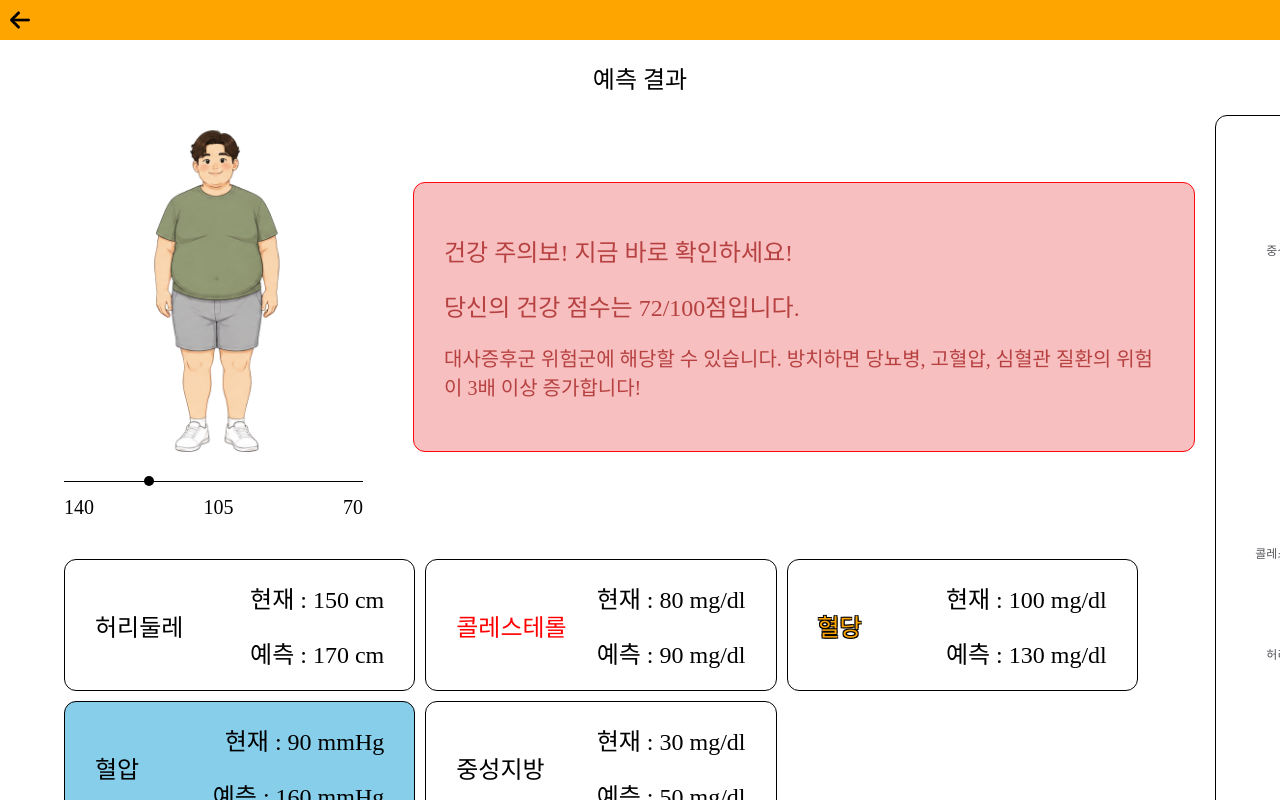
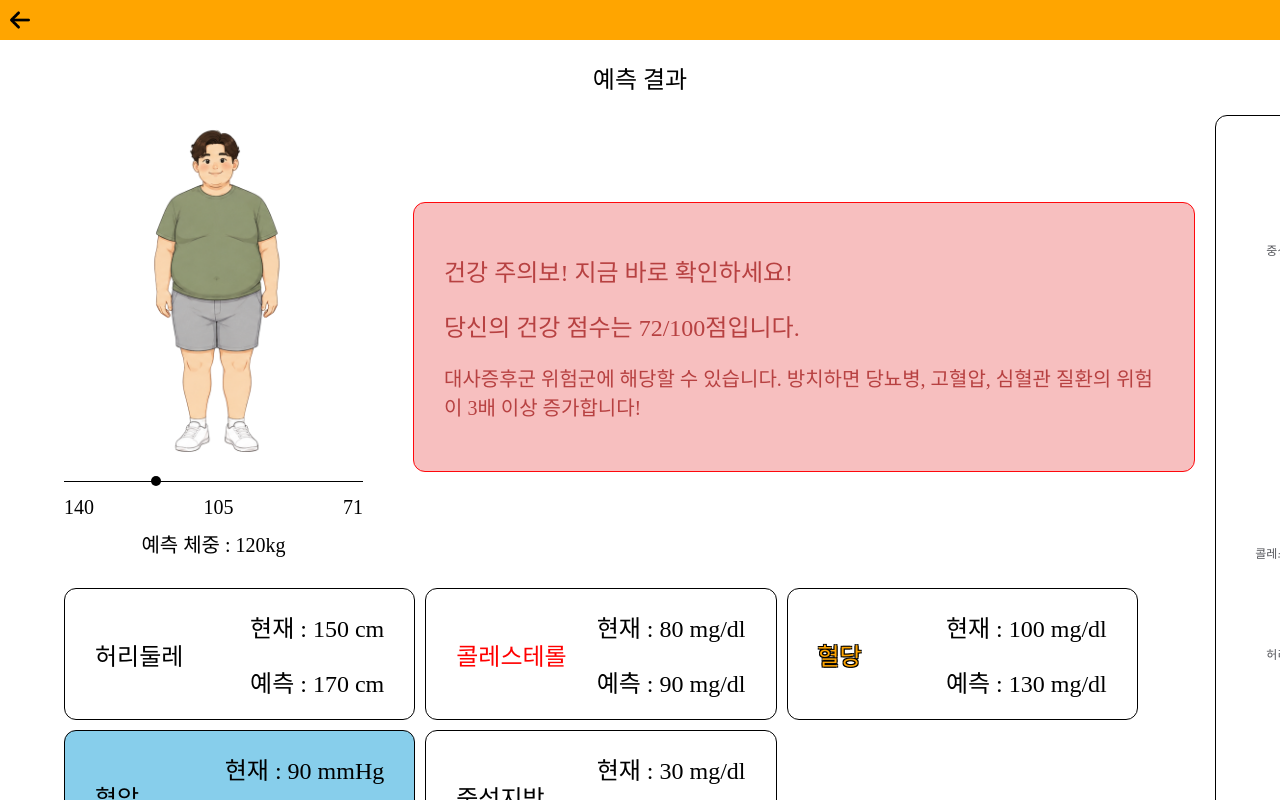
Before and after one commit to 2026-SMHRD-KDT-HealthCare-5/SlimHealth, a React (Vite) app in the folder Front/React/: page /prediction in a window 1280 px wide. Shown: the top 800 px of the page. Built offline with nearby package versions, Linux system fonts and the light colour scheme; a web font is replaced by a local one.

Commit message:
[fix]슬라이더에 따라 체중 측정할 수 있도록 수정

```diff
--- a/Front/React/src/api/healthDataApi.js
+++ b/Front/React/src/api/healthDataApi.js
@@ -101,7 +101,7 @@ export const getKPIPredictionApi = () => {
           predictionValue: 50,
         },
       ],
-      sliderValue: 80,
+      weight: 120,
     });
   });
 };
--- a/Front/React/src/components/Slider/Slider.jsx
+++ b/Front/React/src/components/Slider/Slider.jsx
@@ -42,7 +42,7 @@ export const Slider = ({ value, onChange, maxValue, minValue }) => {
     };
   });
 
-  const centerValue = (maxValue + minValue) / 2;
+  const centerValue = parseInt((maxValue + minValue) / 2);
   const valueArray = [maxValue, centerValue, minValue];
 
   return (
--- a/Front/React/src/pages/DataInput.jsx
+++ b/Front/React/src/pages/DataInput.jsx
@@ -16,6 +16,8 @@ import { RadioButton } from "../components/RadioButton/RadioButton";
 
 const MaleCode = "Male";
 const FemaleCode = "Female";
+
+const ocrImageSize = 489;
 
 const inputFields = [
   {
@@ -267,21 +269,25 @@ const DataInput = () => {
         <div style={{ width: 120 }}></div>
         {/* ocr 입력 부분 */}
         <div className="vertical-flex">
-          <div style={{ width: 509, height: 509 }}>
+          <div style={{ width: ocrImageSize + 20, height: ocrImageSize + 20 }}>
             {ocrImages && (
               <>
                 {ocrImages[0].type === "application/pdf" ? (
                   <iframe
                     src={URL.createObjectURL(ocrImages[0])}
-                    width={489}
-                    height={489}
+                    width={ocrImageSize}
+                    height={ocrImageSize}
                     title="pdf-viewer"
                   />
                 ) : (
                   <img
                     src={URL.createObjectURL(ocrImages[0])}
                     alt="preview"
-                    style={{ width: 489, height: 489, objectFit: "cover" }}
+                    style={{
+                      width: ocrImageSize,
+                      height: ocrImageSize,
+                      objectFit: "cover",
+                    }}
                   />
                 )}
               </>
--- a/Front/React/src/pages/Prediction.jsx
+++ b/Front/React/src/pages/Prediction.jsx
@@ -28,9 +28,13 @@ const sliderImageList = [
   character5,
 ];
 
+const sliderMaxValue = 140;
+const sliderMinValue = 71;
+
 const Prediction = () => {
   //슬라이더 부분
   const [sliderValue, setSliderValue] = useState(0);
+  const [userWeight, setUserWeight] = useState(0);
   const [currentSliderImage, setCurrentSliderImage] = useState(
     sliderImageList[0],
   );
@@ -49,11 +53,17 @@ const Prediction = () => {
 
   const handleChangeSlider = (value, isSetResult) => {
     setSliderValue(value);
+
     setCurrentSliderImage(
       sliderImageList[
         parseInt(value / ((sliderWidth + 1) / sliderImageList.length))
       ],
     );
+
+    const weight = parseInt(
+      sliderMaxValue - (value / sliderWidth) * sliderMinValue,
+    );
+    setUserWeight(weight);
 
     //예측 부분 조정
     if (isSetResult) {
@@ -107,12 +117,17 @@ const Prediction = () => {
         //5대지표 예측결과 설정
         setKpiResultList(data.result);
 
-        setSliderValue(data.sliderValue);
+        const weight = data.weight;
+        setUserWeight(weight);
+
+        const sliderVal =
+          ((sliderMaxValue - weight) / (sliderMaxValue - sliderMinValue)) *
+          sliderWidth;
+        setSliderValue(sliderVal);
+
         setCurrentSliderImage(
           sliderImageList[
-            parseInt(
-              data.sliderValue / ((sliderWidth + 1) / sliderImageList.length),
-            )
+            parseInt(sliderVal / ((sliderWidth + 1) / sliderImageList.length))
           ],
         );
       } catch (e) {
@@ -150,9 +165,11 @@ const Prediction = () => {
                   handleChangeSlider(value, true);
                 }}
                 value={sliderValue}
-                maxValue={140}
-                minValue={70}
+                maxValue={sliderMaxValue}
+                minValue={sliderMinValue}
               />
+              <div style={{ height: 10 }}></div>
+              <Text>{`예측 체중 : ${userWeight}kg`}</Text>
             </div>
             <div style={{ width: 30 }}></div>
             {/* 건강 요약 부분 */}
@@ -167,7 +184,7 @@ const Prediction = () => {
               )}
             </div>
           </div>
-          <div style={{ height: 20 }}></div>
+          <div style={{ height: 10 }}></div>
           {/* 5대 지표 예측 부분 */}
           <div className="horizontal-flex">
             <div className="horizontal-grid-3">
```
